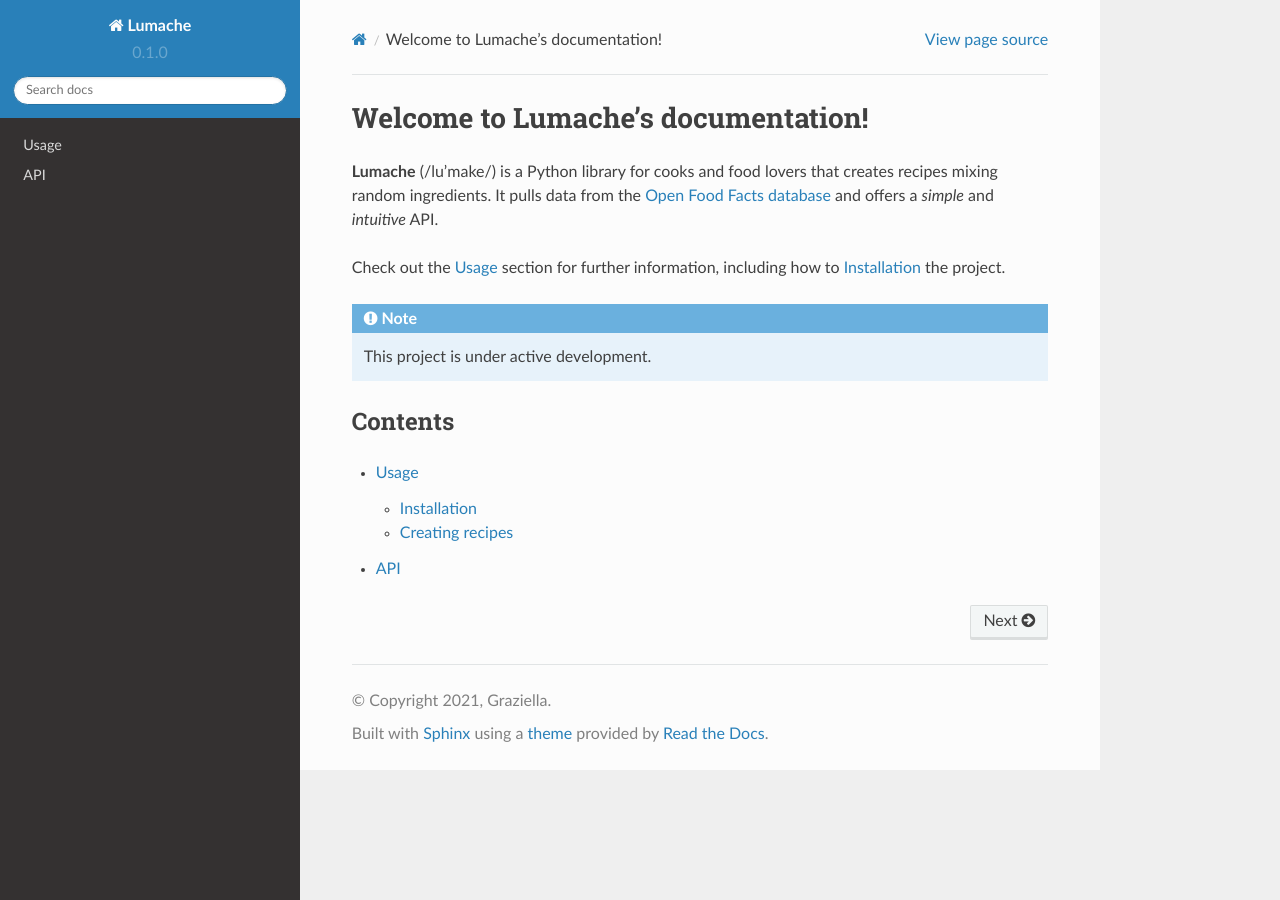
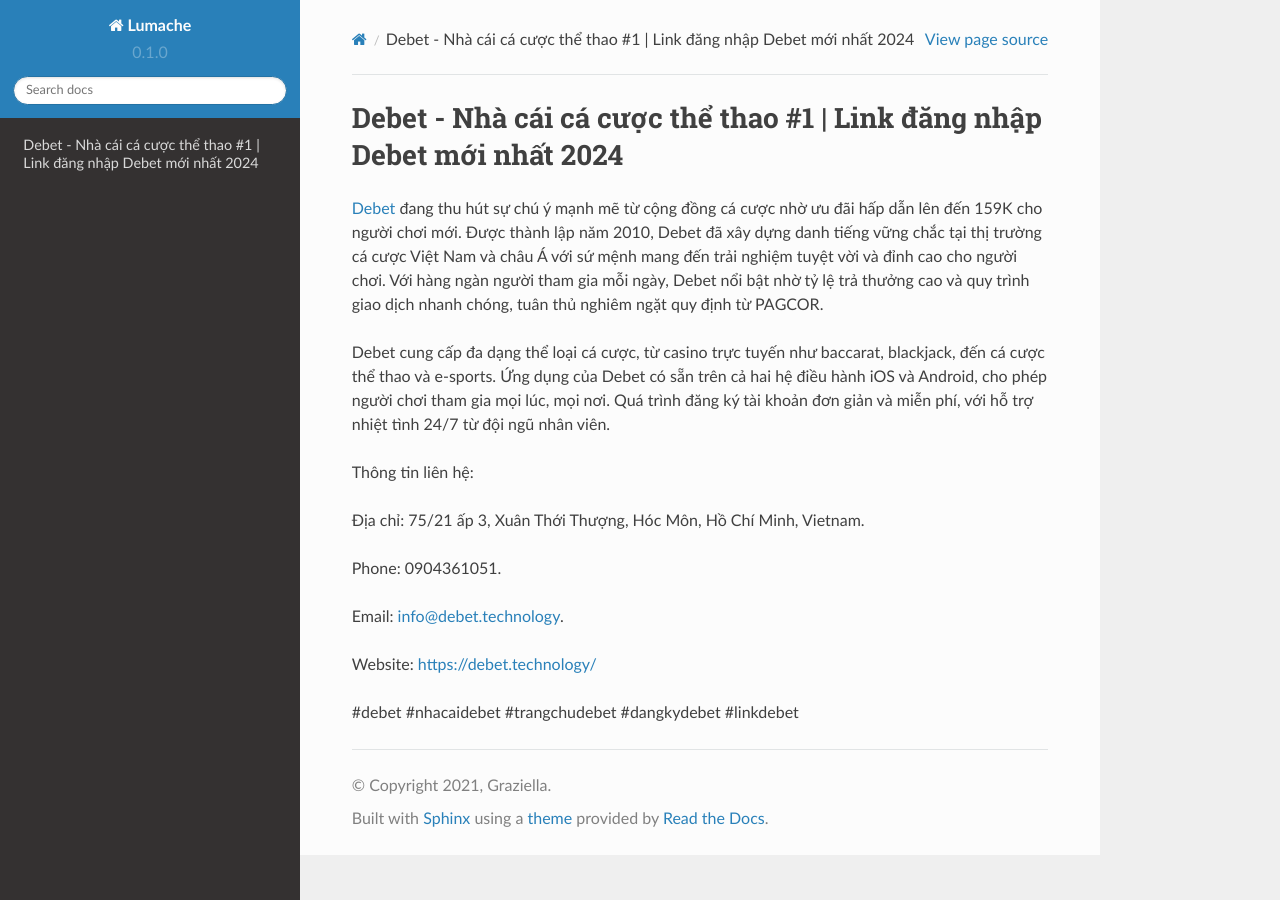
Before and after one commit to luongchanvien962/debettechnology, a Sphinx documentation site: the page built from docs/source/index.rst, in a window 1280 px wide. Built offline with Sphinx 7.4.7 and the Read the Docs theme 2.0.0, drawn with Linux system fonts in a browser that asks for light colours.

Commit message:
Update index.rst

```diff
--- a/docs/source/index.rst
+++ b/docs/source/index.rst
@@ -1,22 +1,18 @@
-Welcome to Lumache's documentation!
+Debet - Nhà cái cá cược thể thao #1 | Link đăng nhập Debet mới nhất 2024
 ===================================
 
-**Lumache** (/lu'make/) is a Python library for cooks and food lovers
-that creates recipes mixing random ingredients.
-It pulls data from the `Open Food Facts database <https://world.openfoodfacts.org/>`_
-and offers a *simple* and *intuitive* API.
+`Debet <https://debet.technology/>`_ đang thu hút sự chú ý mạnh mẽ từ cộng đồng cá cược nhờ ưu đãi hấp dẫn lên đến 159K cho người chơi mới. Được thành lập năm 2010, Debet đã xây dựng danh tiếng vững chắc tại thị trường cá cược Việt Nam và châu Á với sứ mệnh mang đến trải nghiệm tuyệt vời và đỉnh cao cho người chơi. Với hàng ngàn người tham gia mỗi ngày, Debet nổi bật nhờ tỷ lệ trả thưởng cao và quy trình giao dịch nhanh chóng, tuân thủ nghiêm ngặt quy định từ PAGCOR.
 
-Check out the :doc:`usage` section for further information, including
-how to :ref:`installation` the project.
+Debet cung cấp đa dạng thể loại cá cược, từ casino trực tuyến như baccarat, blackjack, đến cá cược thể thao và e-sports. Ứng dụng của Debet có sẵn trên cả hai hệ điều hành iOS và Android, cho phép người chơi tham gia mọi lúc, mọi nơi. Quá trình đăng ký tài khoản đơn giản và miễn phí, với hỗ trợ nhiệt tình 24/7 từ đội ngũ nhân viên.
 
-.. note::
+Thông tin liên hệ:
 
-   This project is under active development.
+Địa chỉ: 75/21 ấp 3, Xuân Thới Thượng, Hóc Môn, Hồ Chí Minh, Vietnam.
 
-Contents
---------
+Phone: 0904361051.
 
-.. toctree::
+Email: info@debet.technology.
 
-   usage
-   api
+Website: https://debet.technology/
+
+#debet #nhacaidebet #trangchudebet #dangkydebet #linkdebet
```
